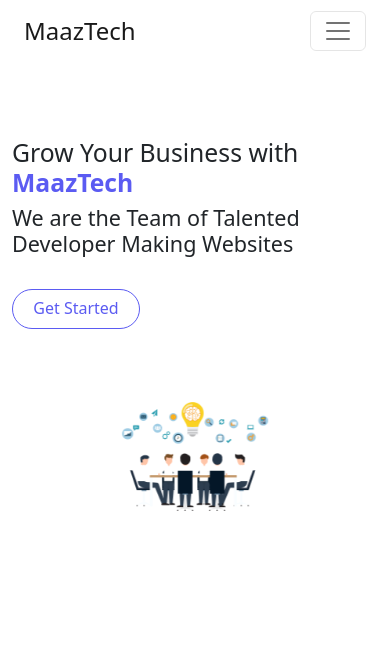
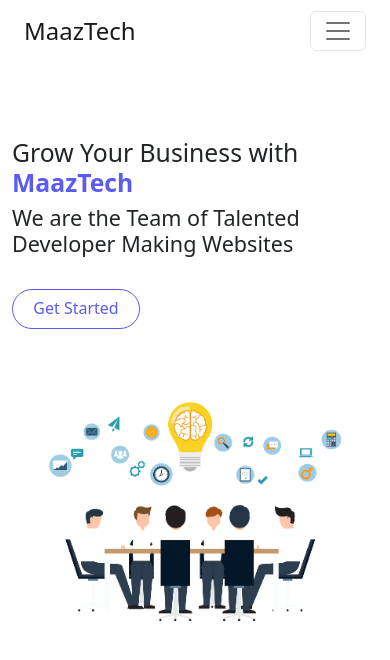
Before and after one commit to Muhammadmaazrana/maaztech.react, a React (Vite) app: page / in a window 390 px wide. Shown: the top 660 px of the page. Built offline with nearby package versions, Linux system fonts and the light colour scheme.

Commit message:
add some responsiveness

```diff
--- a/src/index.css
+++ b/src/index.css
@@ -62,7 +62,7 @@ margin: auto;
     100%   { transform: translateY(-10px);}
   }
 .image{
-  width: 40%;
+  width: 80%;
 }
 }
 .brandname{
```
